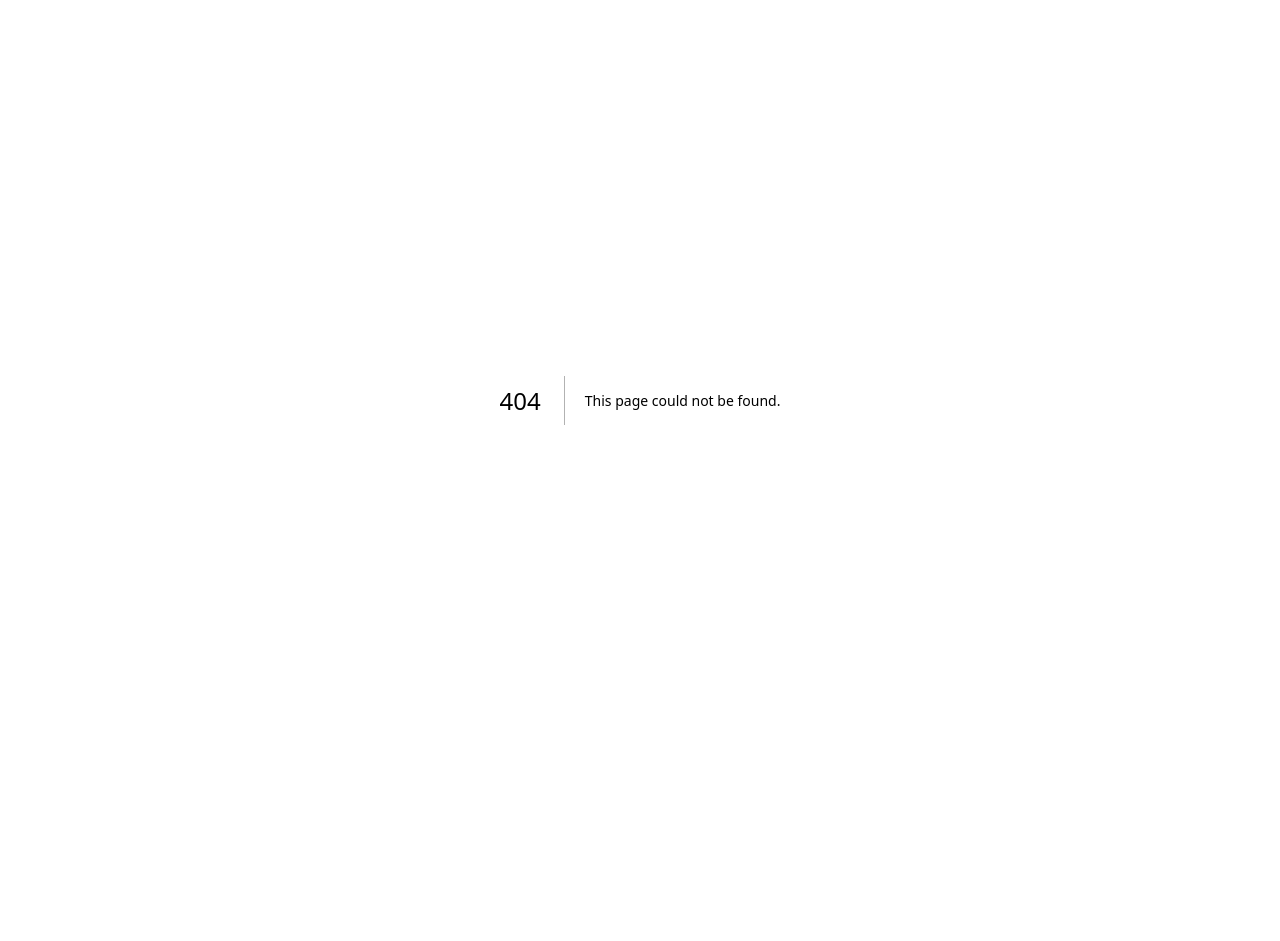
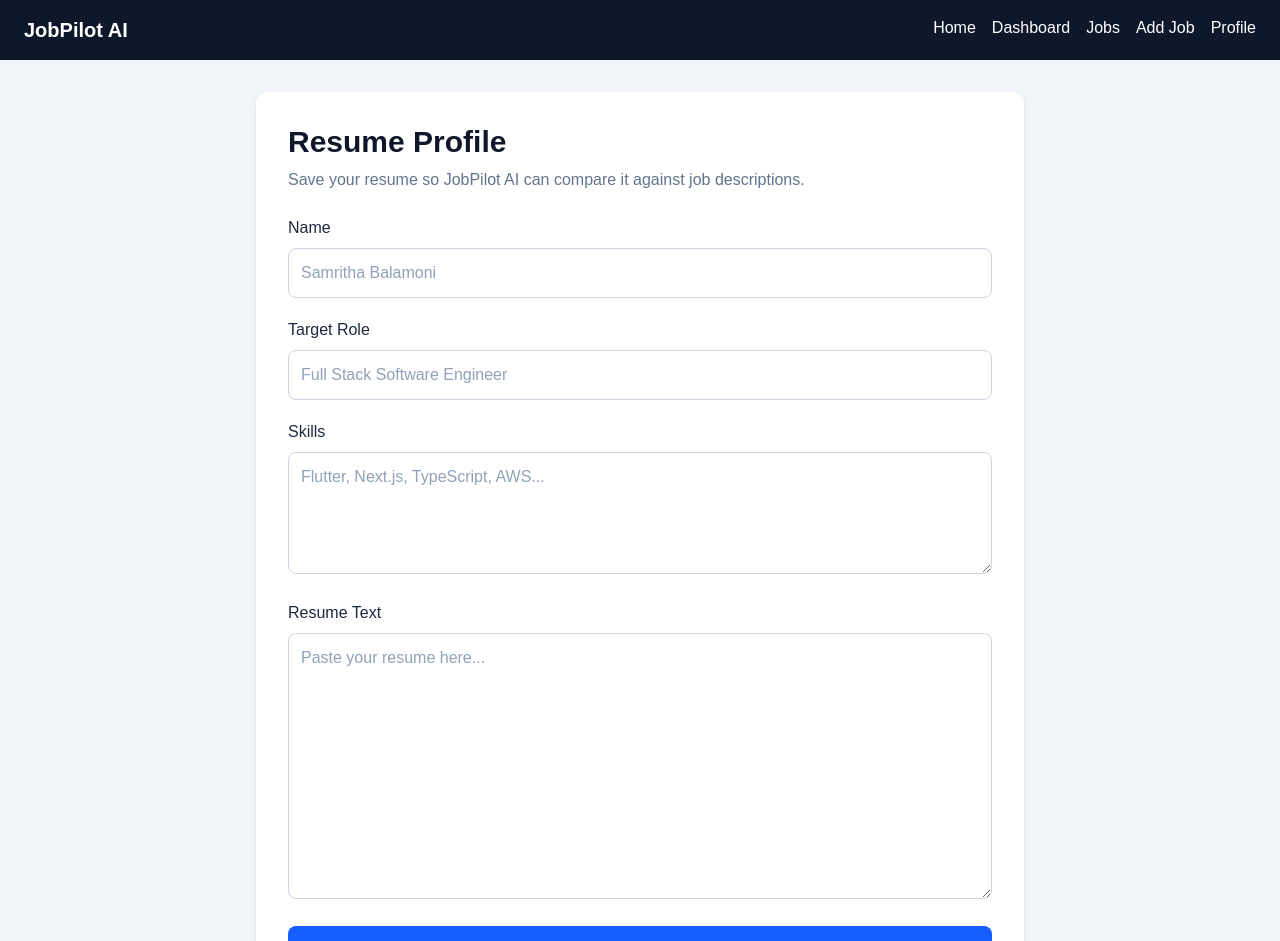
Before and after one commit to samrithab/jobpilot-ai, a Next.js app: page /profile in a window 1280 px wide. Before the commit this address had no page. Shown: the top 941 px of the page. Before the commit the page ends 800 px from the top, so only its background shows below. Built offline with nearby package versions, Linux system fonts and the light colour scheme; no server answers; the database is empty.

Commit message:
Day 5: profile page

```diff
--- /dev/null
+++ b/src/app/profile/page.tsx
@@ -0,0 +1,170 @@
+"use client";
+
+import { useEffect, useState } from "react";
+import Navbar from "@/components/Navbar";
+import { supabase } from "@/lib/supabase";
+
+export default function ProfilePage() {
+  const [profileId, setProfileId] = useState<string | null>(null);
+  const [name, setName] = useState("");
+  const [targetRole, setTargetRole] = useState("");
+  const [skills, setSkills] = useState("");
+  const [resumeText, setResumeText] = useState("");
+  const [isLoading, setIsLoading] = useState(true);
+  const [isSaving, setIsSaving] = useState(false);
+
+  useEffect(() => {
+    async function loadProfile() {
+      const { data, error } = await supabase
+        .from("profiles")
+        .select("*")
+        .limit(1)
+        .single();
+
+      if (error && error.code !== "PGRST116") {
+        alert(error.message);
+      }
+
+      if (data) {
+        setProfileId(data.id);
+        setName(data.name || "");
+        setTargetRole(data.target_role || "");
+        setSkills(data.skills || "");
+        setResumeText(data.resume_text || "");
+      }
+
+      setIsLoading(false);
+    }
+
+    loadProfile();
+  }, []);
+
+  async function handleSave(event: React.FormEvent) {
+    event.preventDefault();
+    setIsSaving(true);
+
+    const profileData = {
+      name,
+      target_role: targetRole,
+      skills,
+      resume_text: resumeText,
+    };
+
+    let result;
+
+    if (profileId) {
+      result = await supabase
+        .from("profiles")
+        .update(profileData)
+        .eq("id", profileId);
+    } else {
+      result = await supabase
+        .from("profiles")
+        .insert(profileData)
+        .select()
+        .single();
+
+      if (result.data) {
+        setProfileId(result.data.id);
+      }
+    }
+
+    setIsSaving(false);
+
+    if (result.error) {
+      alert(result.error.message);
+      return;
+    }
+
+    alert("Profile saved!");
+  }
+
+  if (isLoading) {
+    return (
+      <>
+        <Navbar />
+        <main className="min-h-screen bg-slate-100 p-8">
+          <p className="text-slate-700">Loading profile...</p>
+        </main>
+      </>
+    );
+  }
+
+  return (
+    <>
+      <Navbar />
+
+      <main className="min-h-screen bg-slate-100 p-8">
+        <div className="max-w-3xl mx-auto bg-white rounded-xl shadow p-8">
+          <h1 className="text-3xl font-bold text-slate-900 mb-2">
+            Resume Profile
+          </h1>
+
+          <p className="text-slate-500 mb-6">
+            Save your resume so JobPilot AI can compare it against job descriptions.
+          </p>
+
+          <form onSubmit={handleSave} className="space-y-5">
+            <div>
+              <label className="block mb-2 font-medium text-slate-800">
+                Name
+              </label>
+              <input
+                className="w-full border border-slate-300 rounded-lg p-3 text-slate-900 placeholder:text-slate-400 focus:outline-none focus:ring-2 focus:ring-blue-500"
+                value={name}
+                onChange={(e) => setName(e.target.value)}
+                placeholder="Samritha Balamoni"
+              />
+            </div>
+
+            <div>
+              <label className="block mb-2 font-medium text-slate-800">
+                Target Role
+              </label>
+              <input
+                className="w-full border border-slate-300 rounded-lg p-3 text-slate-900 placeholder:text-slate-400 focus:outline-none focus:ring-2 focus:ring-blue-500"
+                value={targetRole}
+                onChange={(e) => setTargetRole(e.target.value)}
+                placeholder="Full Stack Software Engineer"
+              />
+            </div>
+
+            <div>
+              <label className="block mb-2 font-medium text-slate-800">
+                Skills
+              </label>
+              <textarea
+                className="w-full border border-slate-300 rounded-lg p-3 text-slate-900 placeholder:text-slate-400 focus:outline-none focus:ring-2 focus:ring-blue-500"
+                rows={4}
+                value={skills}
+                onChange={(e) => setSkills(e.target.value)}
+                placeholder="Flutter, Next.js, TypeScript, AWS..."
+              />
+            </div>
+
+            <div>
+              <label className="block mb-2 font-medium text-slate-800">
+                Resume Text
+              </label>
+              <textarea
+                className="w-full border border-slate-300 rounded-lg p-3 text-slate-900 placeholder:text-slate-400 focus:outline-none focus:ring-2 focus:ring-blue-500"
+                rows={10}
+                value={resumeText}
+                onChange={(e) => setResumeText(e.target.value)}
+                placeholder="Paste your resume here..."
+              />
+            </div>
+
+            <button
+              type="submit"
+              disabled={isSaving}
+              className="w-full bg-blue-600 hover:bg-blue-700 disabled:bg-blue-300 text-white rounded-lg p-3 font-medium transition-colors"
+            >
+              {isSaving ? "Saving..." : "Save Profile"}
+            </button>
+          </form>
+        </div>
+      </main>
+    </>
+  );
+}
--- a/src/components/Navbar.tsx
+++ b/src/components/Navbar.tsx
@@ -10,6 +10,7 @@
         <a href="/dashboard">Dashboard</a>
         <a href="/jobs">Jobs</a>
         <a href="/jobs/new">Add Job</a>
+        <a href="/profile">Profile</a>
       </div>
     </nav>
   );
```
